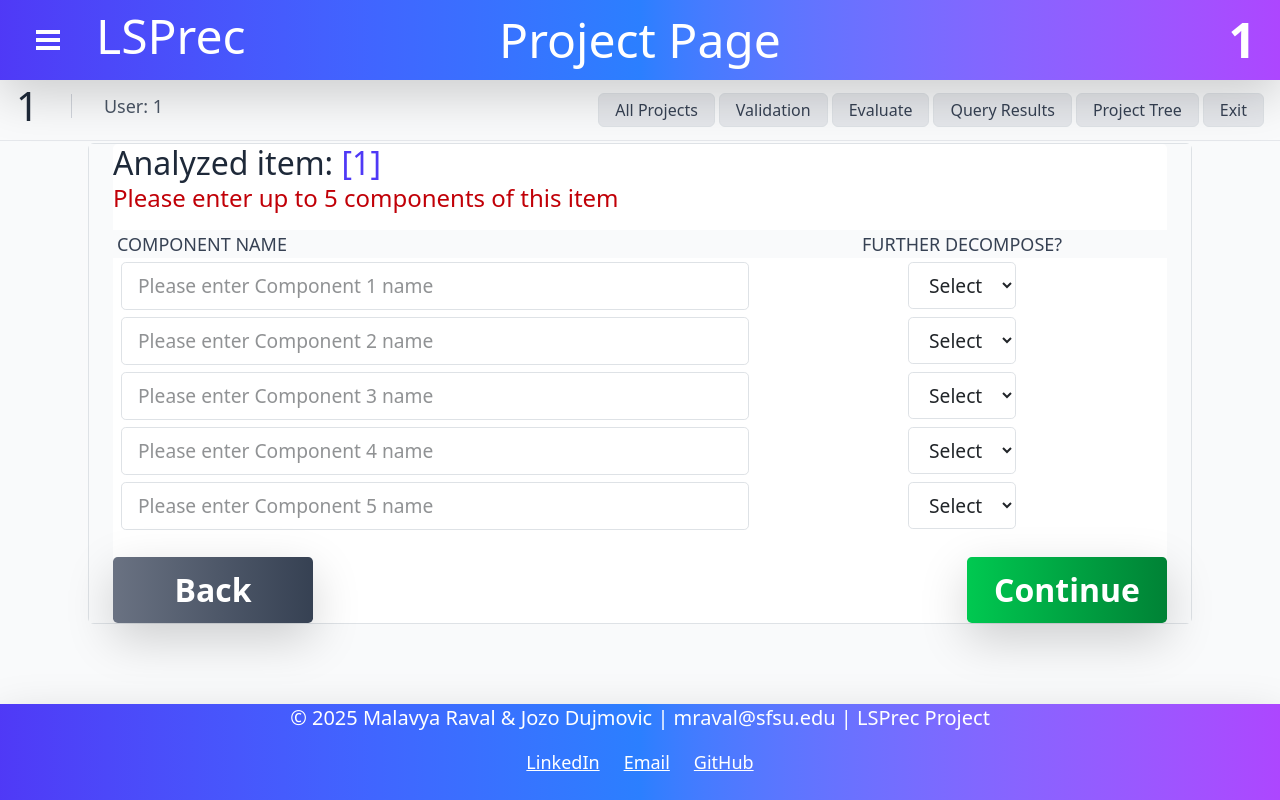
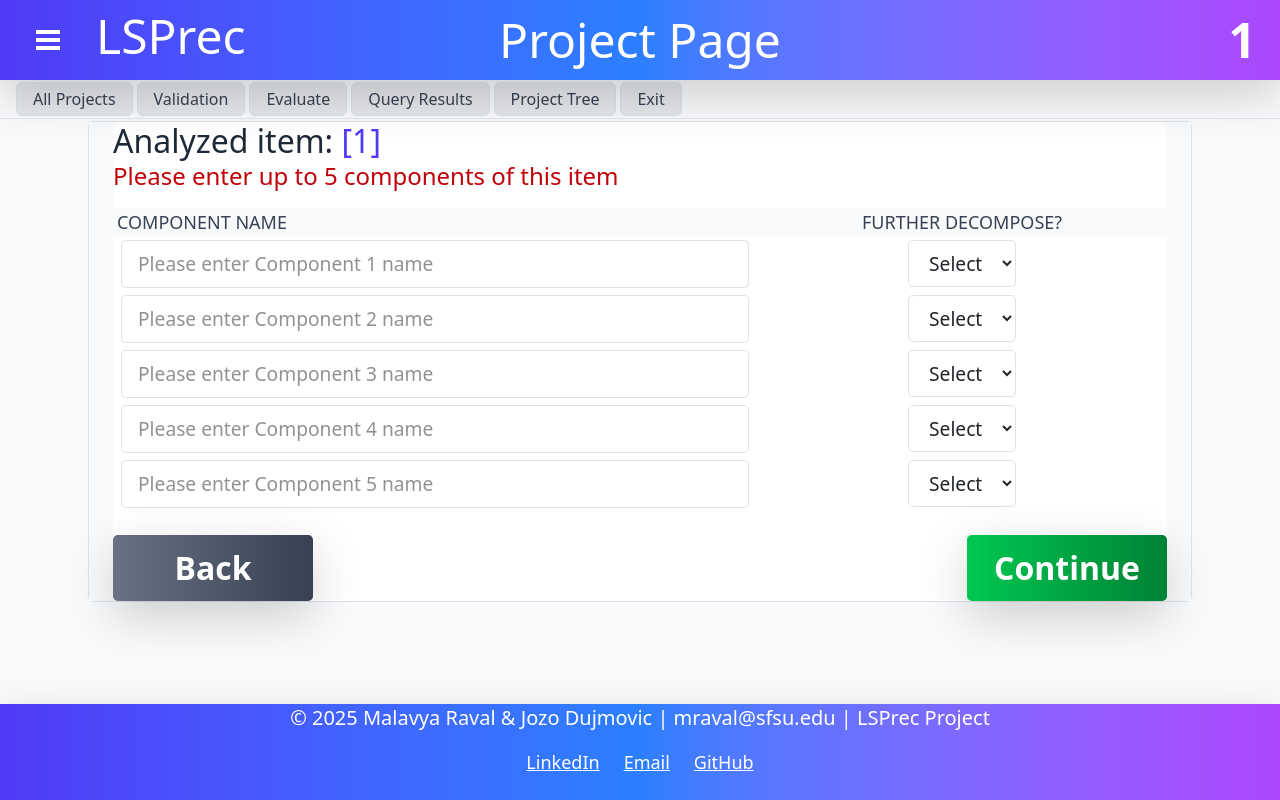
Before and after one commit to MalavyaRaval/LSP, a React (Vite) app in the folder frontend/: page /user/1/project/1 in a window 1280 px wide. Built offline with nearby package versions, Linux system fonts and the light colour scheme; no server answers.

Commit message:
uesrname and projectname not needed

```diff
--- a/frontend/src/components/ProjectPage.jsx
+++ b/frontend/src/components/ProjectPage.jsx
@@ -68,19 +68,6 @@ const ProjectPage = () => {
       {/* Ultra-compact header with navigation buttons */}
       <header className="border-b border-gray-200 py-0.5 -mt-2">
         <div className="flex flex-wrap items-center justify-between px-3 gap-1">
-          <div className="flex items-center">
-            <h1 className="text-2xl font-semibold text-gray-800 flex items-center gap-6">
-              <span>
-                {projectDisplayName ||
-                  (projectname ? projectname : "LSPrec Project")}
-              </span>
-              <span className="h-6 border-l border-gray-300 mx-2"></span>
-              <span className="text-lg text-gray-600 font-normal">
-                User: <span className="font-medium">{evaluatorName}</span>
-              </span>
-            </h1>
-          </div>
-
           <div className="flex flex-wrap gap-1">
             <button
               className="px-3 py-1 border border-gray-300 text-gray-700 rounded bg-gray-200 hover:bg-gray-300 text-xl font-medium"
--- a/frontend/src/components/utils/axiosInstance.js
+++ b/frontend/src/components/utils/axiosInstance.js
@@ -7,7 +7,7 @@ const axiosInstance = axios.create({
   withCredentials: true,
   headers: {
     "Content-Type": "application/json",
-    "Accept": "application/json",
+    Accept: "application/json",
   },
 });
 
--- a/frontend/src/utils/axiosInstance.js
+++ b/frontend/src/utils/axiosInstance.js
@@ -5,7 +5,7 @@ const axiosInstance = axios.create({
   withCredentials: true,
   headers: {
     "Content-Type": "application/json",
-    "Accept": "application/json",
+    Accept: "application/json",
   },
 });
 
```
